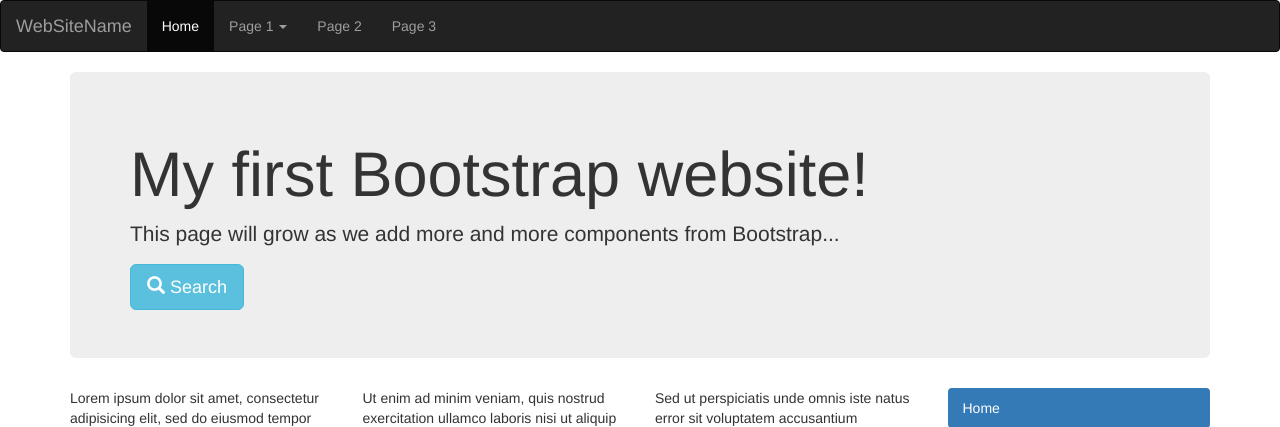
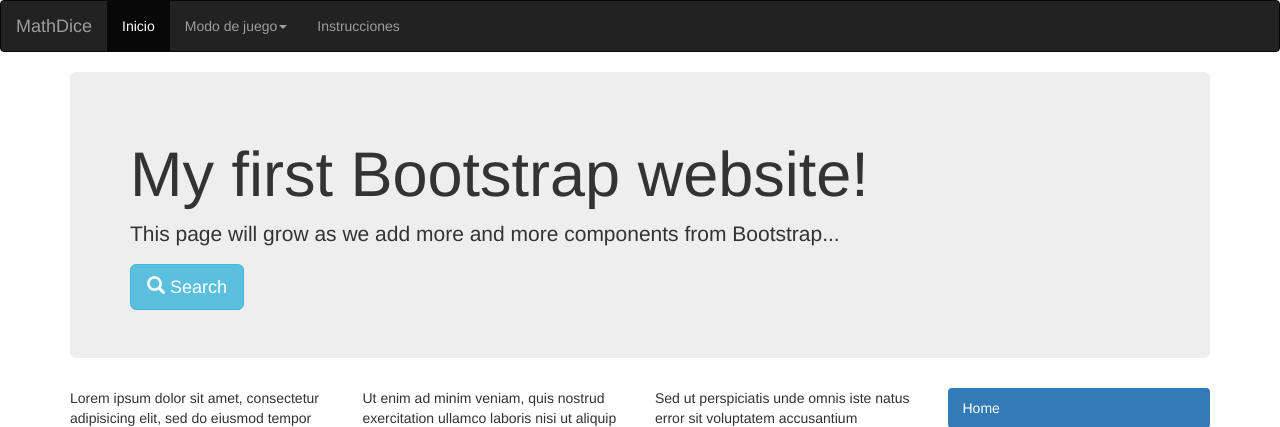
Before and after one commit to victorvte/phpprojects, a PHP site: page / in a window 1280 px wide. Shown: the top 427 px of the page. Run offline with PHP 8.4, Linux system fonts and the light colour scheme; some libraries are stand-ins or nearby versions.

Commit message:
terminado array y subarray

```diff
--- a/MathDiceMini/index.php
+++ b/MathDiceMini/index.php
@@ -1,32 +1,66 @@
 <!DOCTYPE html>
-<html lang="en">
+<html>
+  <?php
+    $idioma = "es";
+    $array_menu = array(
+      "titulo" => array(
+        "es" => "MathDice",
+        "en" => "MathDice"
+      ),
+      "inicio" => array(
+        "es" => "Inicio",
+        "en" => "Home"
+      ),
+      "instrucciones" => array(
+        "es" => "Instrucciones",
+        "en" => "Instruccions"
+      ),
+      "tiposJuego" => array(
+        "es" => "Modo de juego",
+        "en" => "Game mode"
+      ),
+    );
+    $array_submenu = array(
+      1 => array(
+        "es" => "Juego tradicional",
+        "en" => "Traditional mode"
+      ),
+      2 => array(
+        "es" => "Juego modificado",
+        "en" => "Game modified"
+      ),
+      3 => array(
+        "es" => "Modo infantil",
+        "en" => "Kids mode"
+      )
+    );
+  ?>
 <head>
   <title>Bootstrap Case</title>
   <meta charset="utf-8">
   <meta name="viewport" content="width=device-width, initial-scale=1">
-  <link rel="stylesheet" href="http://maxcdn.bootstrapcdn.com/bootstrap/3.3.5/css/bootstrap.min.css">
+  <link rel="stylesheet" href="https://maxcdn.bootstrapcdn.com/bootstrap/3.3.5/css/bootstrap.min.css">
   <script src="https://ajax.googleapis.com/ajax/libs/jquery/1.11.3/jquery.min.js"></script>
-  <script src="http://maxcdn.bootstrapcdn.com/bootstrap/3.3.5/js/bootstrap.min.js"></script>
+  <script src="https://maxcdn.bootstrapcdn.com/bootstrap/3.3.5/js/bootstrap.min.js"></script>
 </head>
 <body>
 
 <nav class="navbar navbar-inverse">
   <div class="container-fluid">
     <div class="navbar-header">
-      <a class="navbar-brand" href="#">WebSiteName</a>
+      <a class="navbar-brand" href="#"><?= $array_menu["titulo"][$idioma]?></a>
     </div>
     <div>
       <ul class="nav navbar-nav">
-        <li class="active"><a href="#">Home</a></li>
-        <li class="dropdown"><a class="dropdown-toggle" data-toggle="dropdown" href="#">Page 1 <span class="caret"></span></a>
+      <li class="active"><a href="#"><?= $array_menu["inicio"][$idioma]?></a></li>
+        <li class="dropdown"><a class="dropdown-toggle" data-toggle="dropdown" href="#"><?= $array_menu["tiposJuego"][$idioma]?><span class="caret"></span></a>
           <ul class="dropdown-menu">
-            <li><a href="#">Page 1-1</a></li>
-            <li><a href="#">Page 1-2</a></li>
-            <li><a href="#">Page 1-3</a></li>
+            <li><a href="#"><?= $array_submenu[1][$idioma]?></a></li>
+            <li><a href="#"><?= $array_submenu[2][$idioma]?></a></li>
+            <li><a href="#"><?= $array_submenu[3][$idioma]?></a></li>
           </ul>
         </li>
-        <li><a href="#">Page 2</a></li>
-        <li><a href="#">Page 3</a></li>
+        <li><a href="#"><?= $array_menu["instrucciones"][$idioma]?></a></li>
       </ul>
     </div>
   </div>
```
Also changed, not shown: MathDiceMini/index.html (deleted, +0 -72 lines).
